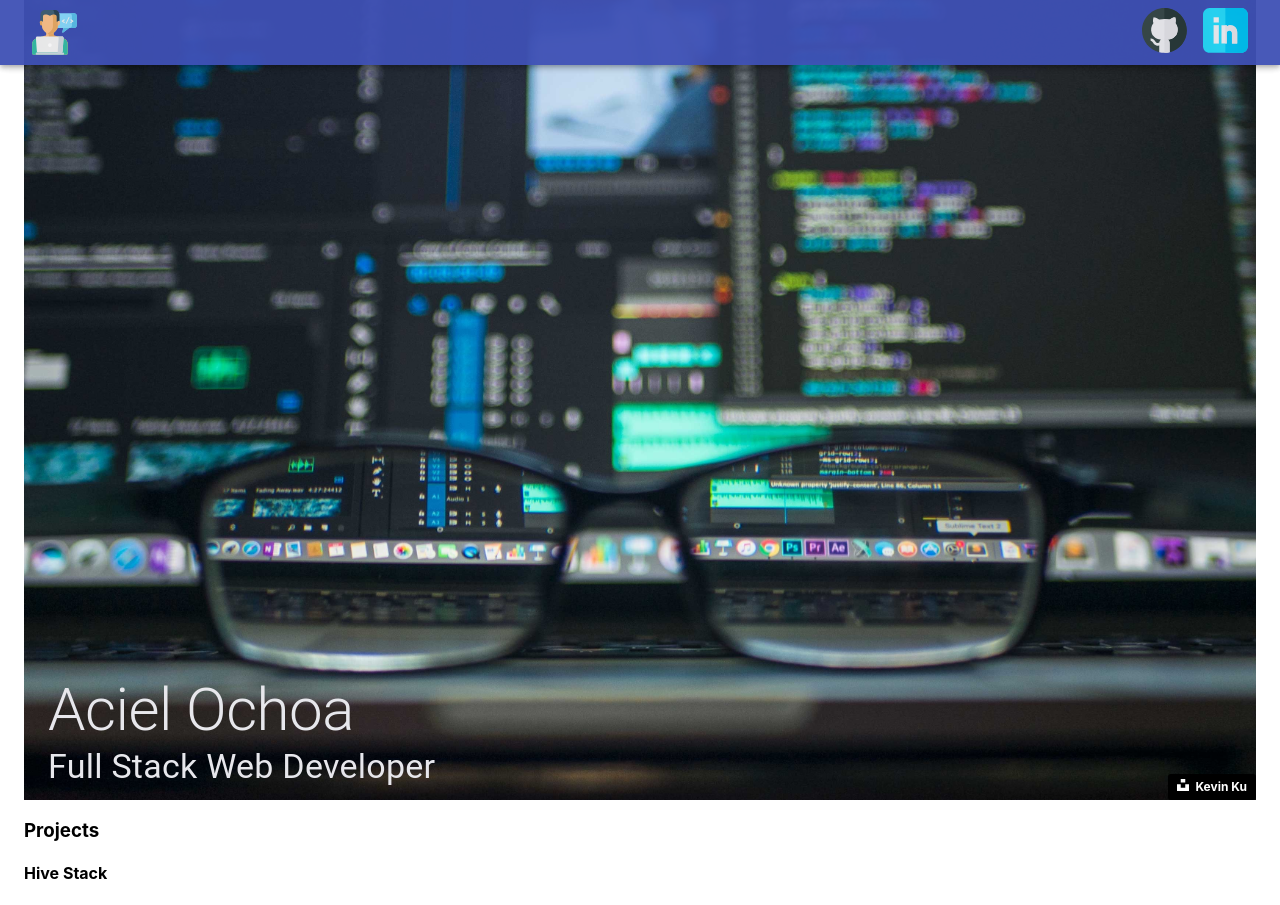
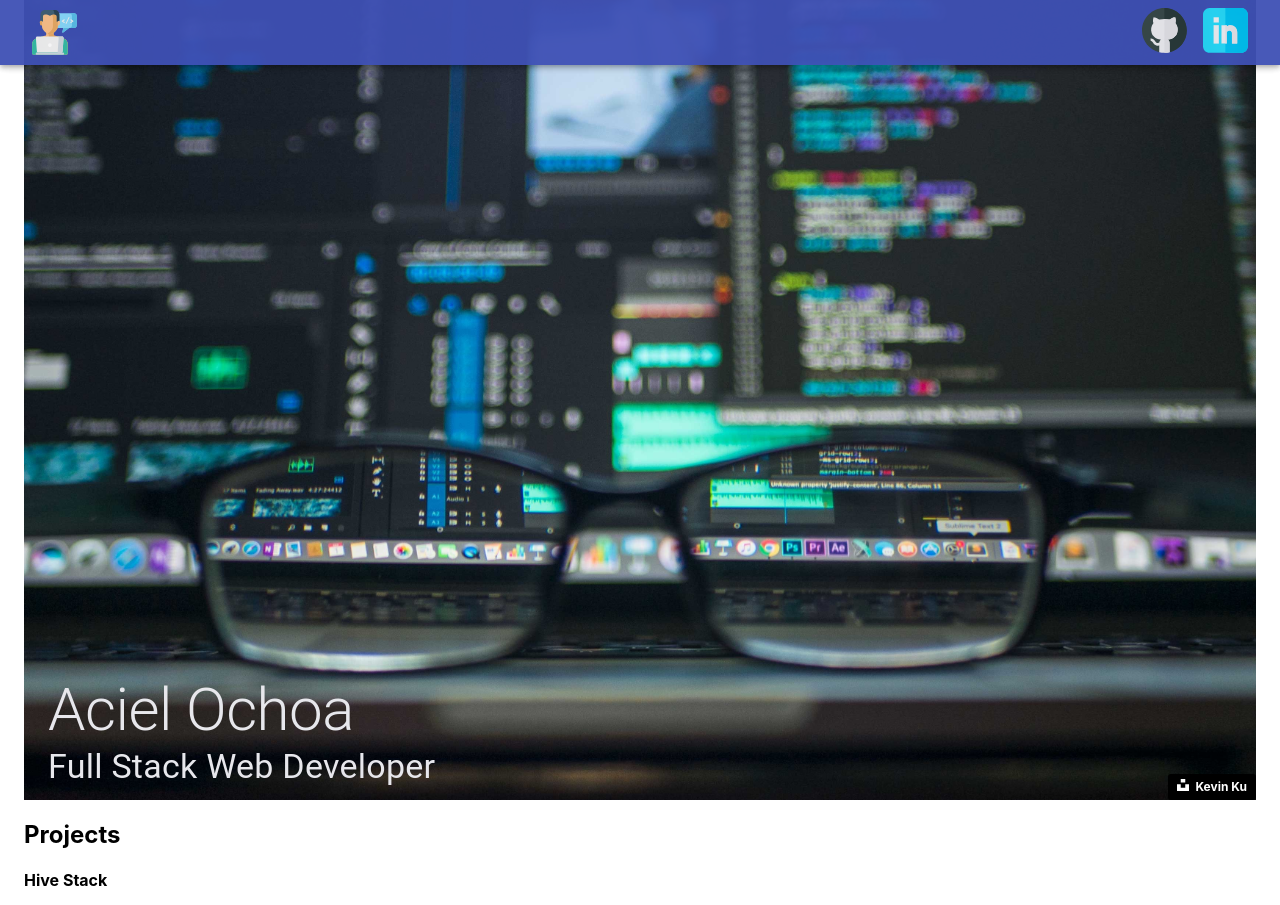
Before and after one commit to AceIsHuman/Aciel-Ochoa-Portfolio, a React (Create React App) app: page / in a window 1280 px wide. Shown: the top 905 px of the page. Built offline with nearby package versions, Linux system fonts and the light colour scheme.

Commit message:
change to h2

```diff
--- a/src/components/Projects/index.js
+++ b/src/components/Projects/index.js
@@ -1,12 +1,12 @@
-import React from "react";
-import { Box } from "@material-ui/core";
+import React from 'react';
+import { Box } from '@material-ui/core';
 import { hivestack } from './project_info';
 import Project from './Project';
 
 function Projects() {
   return (
     <Box>
-      <h3>Projects</h3>
+      <h2>Projects</h2>
       <div>
         <Project project={hivestack} />
       </div>
```
